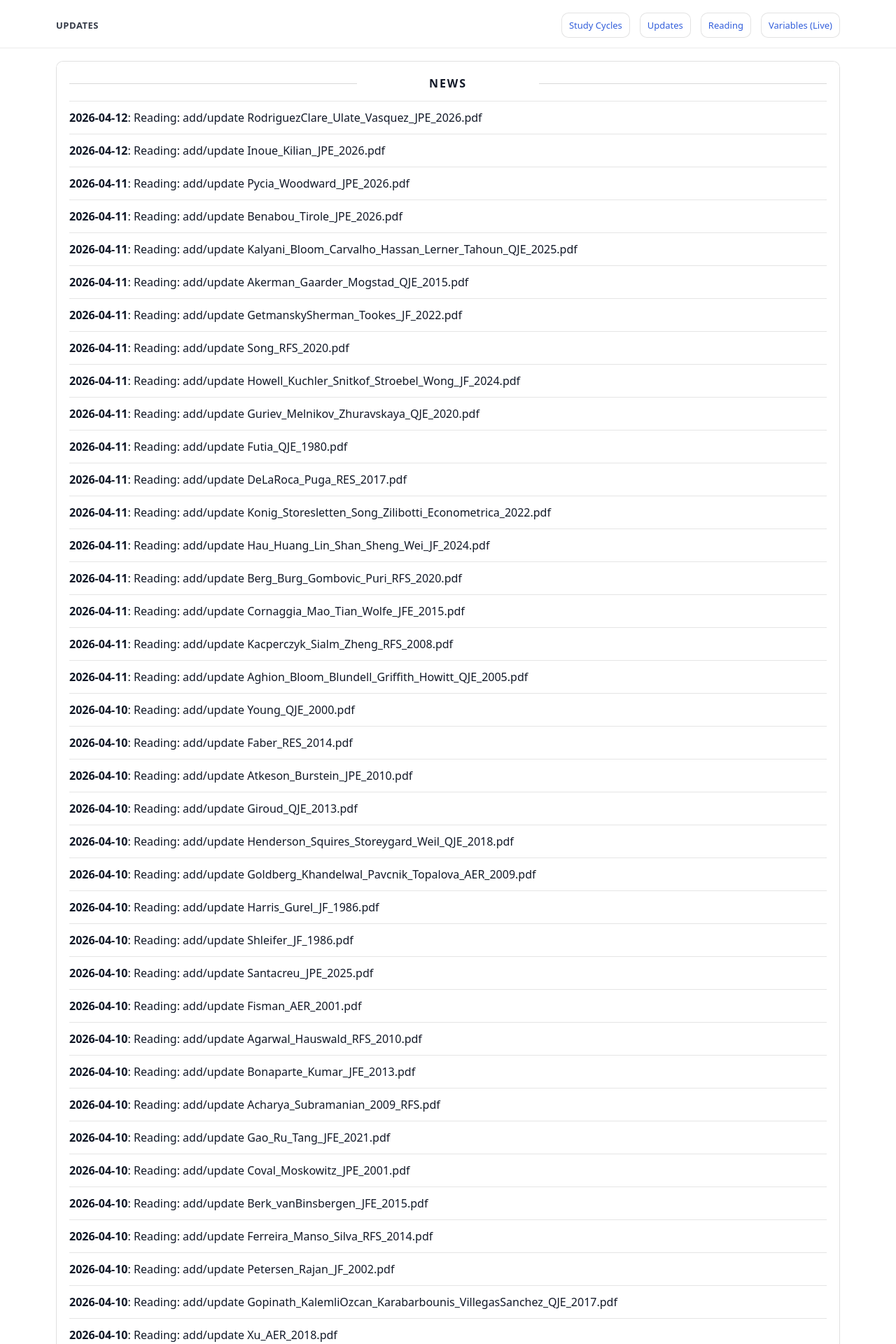
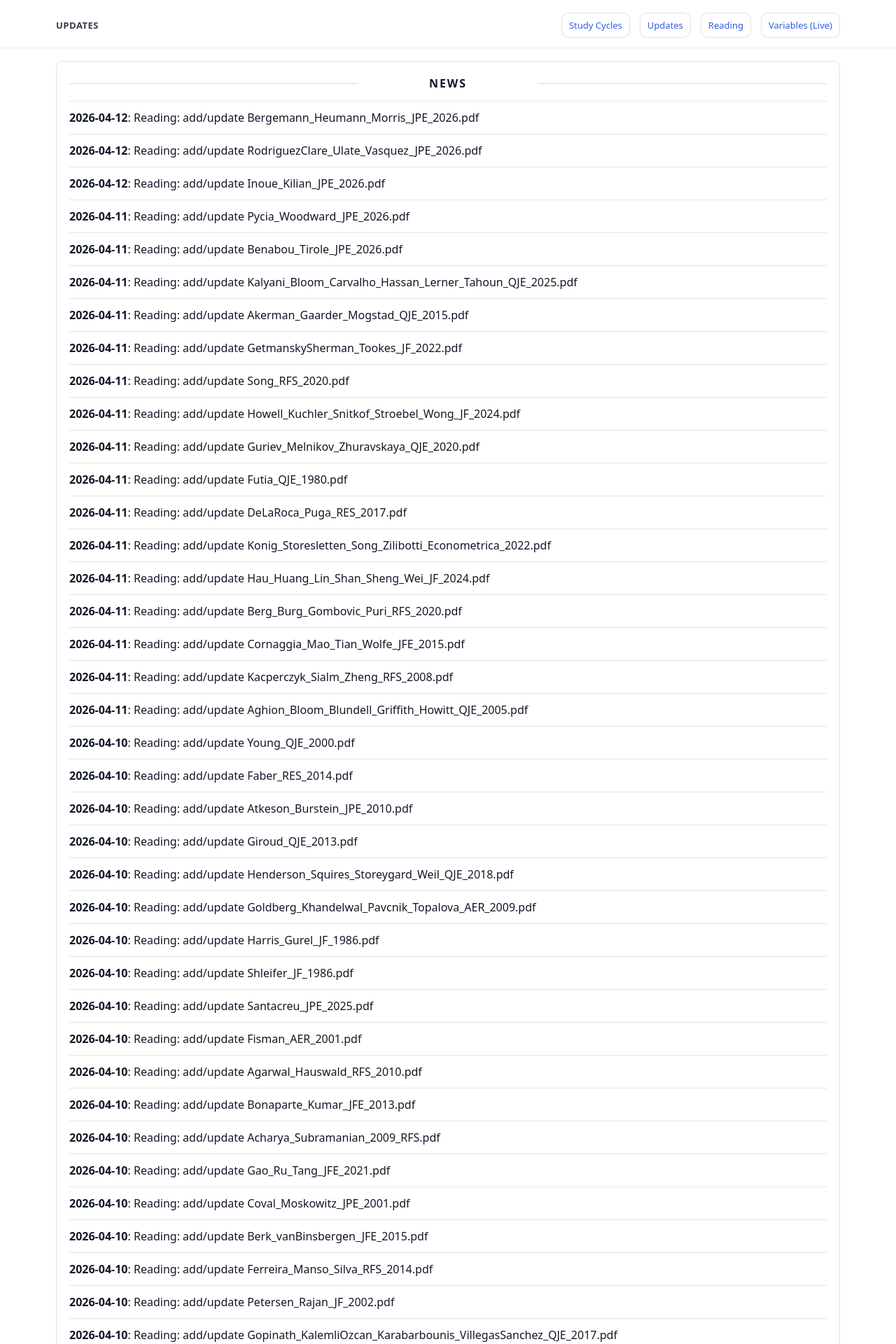
Before and after one commit to yaxinzn/study-archive, a Jekyll site: the page built from updates/index.md, in a window 1280 px wide. Shown: the top 1920 px of the page at 70% size. Built offline with Jekyll 4.4.1, drawn with Linux system fonts in a browser that asks for light colours; some of the changed text lies outside the part shown.

Commit message:
chore: update NEWS feed

```diff
--- a/_data/news.yml
+++ b/_data/news.yml
@@ -1,4 +1,7 @@
 # Auto-generated update history (sorted newest -> oldest). Do not edit manually.
+- ts: "1775941239"
+  date: "2026-04-12"
+  title: "Reading: add/update Bergemann_Heumann_Morris_JPE_2026.pdf"
 - ts: "1775939239"
   date: "2026-04-12"
   title: "Reading: add/update RodriguezClare_Ulate_Vasquez_JPE_2026.pdf"
```
